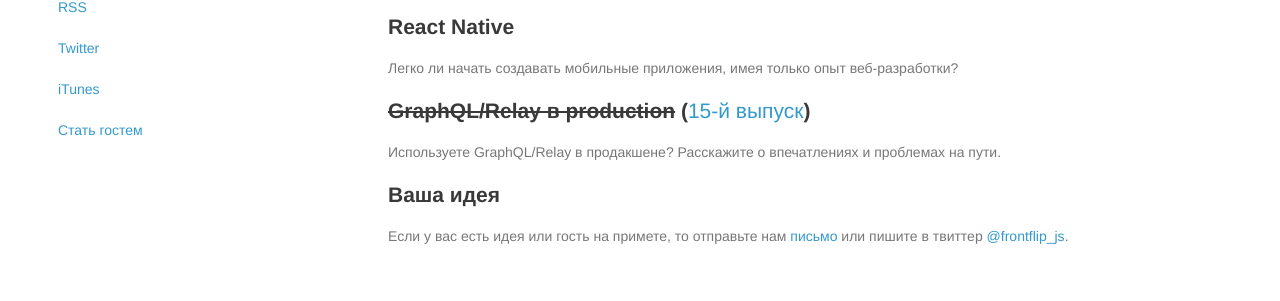
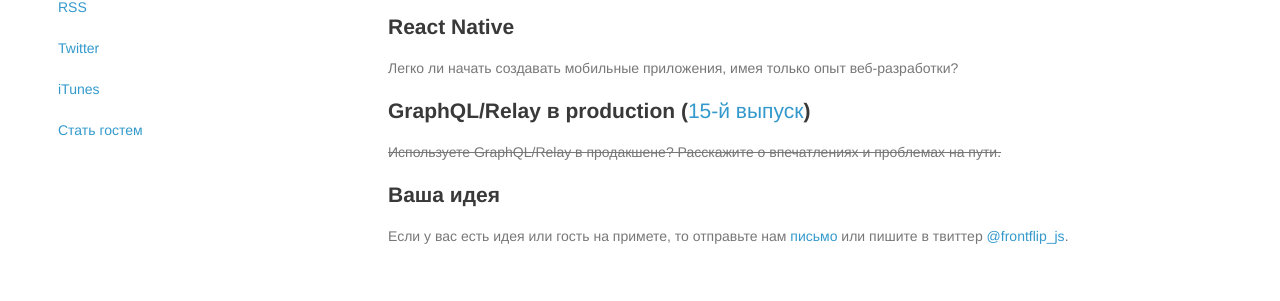
Before and after one commit to frontflip-podcast/frontflip-podcast.github.io, a Jekyll site: the page built from possible_themes.markdown, in a window 1280 px wide. Shown: the part 450-751 px from the top of the page. Built offline with Jekyll 4.4.1, drawn with Linux system fonts in a browser that asks for light colours; Markdown is read by kramdown in place of the engine named in the settings; comment, search, counter and statistics services are not loaded.

```diff
--- a/_config.yml
+++ b/_config.yml
@@ -1,3 +1 @@
-markdown: redcarpet
-redcarpet:
-  extensions: ["tables", "autolink", "strikethrough", "space_after_headers", "with_toc_data", "fenced_code_blocks"]
+markdown: kramdown
--- a/possible_themes.markdown
+++ b/possible_themes.markdown
@@ -20,8 +20,8 @@ title: Мы ищем гостей
 ## React Native
 Легко ли начать создавать мобильные приложения, имея только опыт веб-разработки?
 
-## ~~GraphQL/Relay в production~~ ([15-й выпуск](/2016/03/02/graphql-relay.html))
-Используете GraphQL/Relay в продакшене? Расскажите о впечатлениях и проблемах на пути.
+## GraphQL/Relay в production ([15-й выпуск](/2016/03/02/graphql-relay.html))
+<span class="strikethrough">Используете GraphQL/Relay в продакшене? Расскажите о впечатлениях и проблемах на пути.</span>
 
 ## Ваша идея
 Если у вас есть идея или гость на примете, то отправьте нам <a href="mailto:somebody32@gmail.com">пис</a><a href="mailto:hiddih@gmail.com">ьмо</a> или пишите в твиттер <a href="https://twitter.com/frontflip_js">@frontflip_js</a>.
--- a/stylesheets/styles.css
+++ b/stylesheets/styles.css
@@ -262,3 +262,7 @@ footer {
     color:#444;
   }
 }
+
+.strikethrough {
+  text-decoration: line-through;
+}
```
